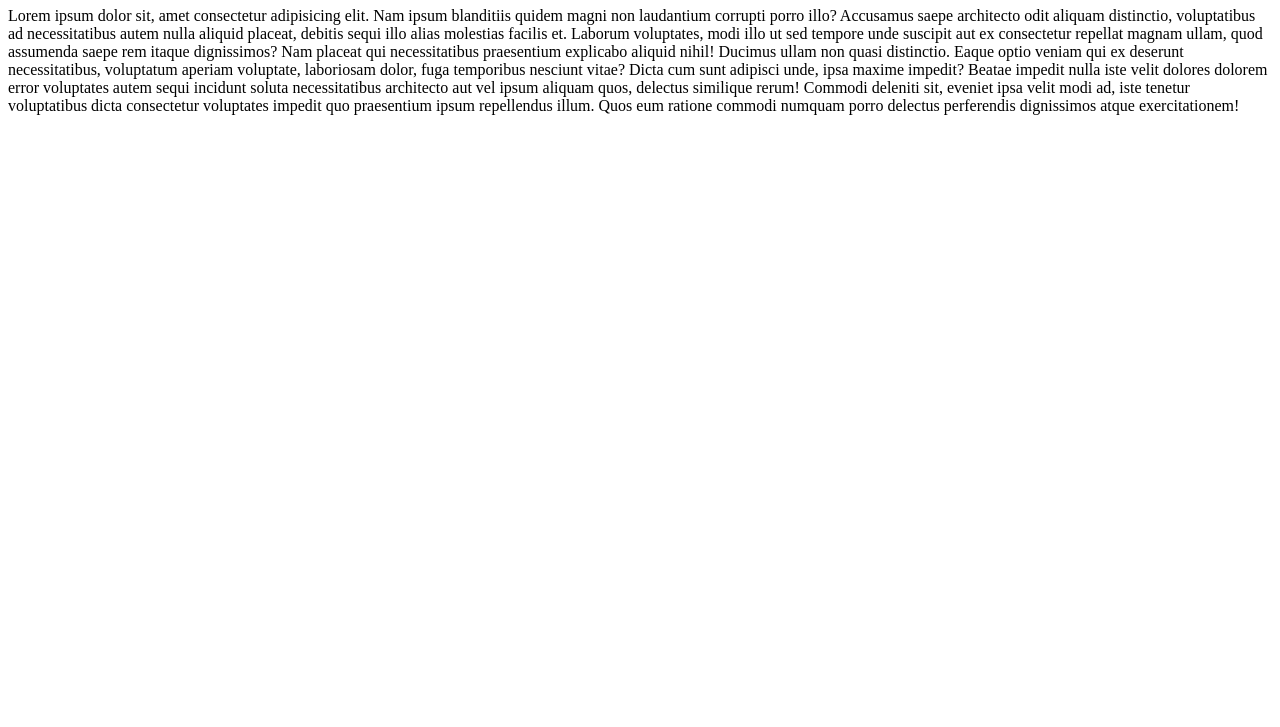
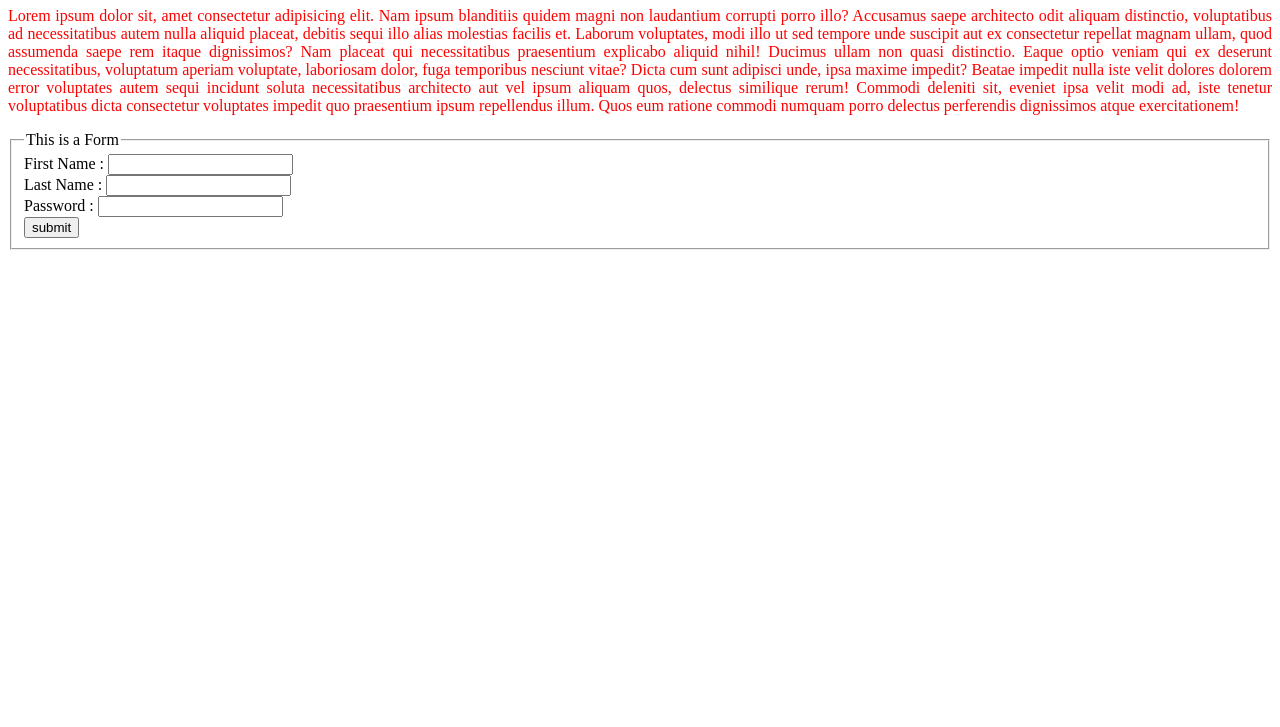
Before and after one commit to Soruj24/firstWeb, a plain HTML site: page index.html in a window 1280 px wide. Shown: the part 73-800 px from the top of the page. Drawn offline with Linux system fonts and the light colour scheme.

Commit message:
added css

```diff
--- a/index.html
+++ b/index.html
@@ -1,14 +1,45 @@
 <!DOCTYPE html>
 <html lang="en">
+
 <head>
     <meta charset="UTF-8">
     <meta http-equiv="X-UA-Compatible" content="IE=edge">
     <meta name="viewport" content="width=device-width, initial-scale=1.0">
     <title>First Web</title>
+    <link rel="stylesheet" href="style.css">
 </head>
+
 <body>
     <h1>Hello Word</h1>
-    <p>Lorem ipsum dolor sit, amet consectetur adipisicing elit. Nam ipsum blanditiis quidem magni non laudantium corrupti porro illo? Accusamus saepe architecto odit aliquam distinctio, voluptatibus ad necessitatibus autem nulla aliquid placeat, debitis sequi illo alias molestias facilis et. Laborum voluptates, modi illo ut sed tempore unde suscipit aut ex consectetur repellat magnam ullam, quod assumenda saepe rem itaque dignissimos? Nam placeat qui necessitatibus praesentium explicabo aliquid nihil! Ducimus ullam non quasi distinctio. Eaque optio veniam qui ex deserunt necessitatibus, voluptatum aperiam voluptate, laboriosam dolor, fuga temporibus nesciunt vitae? Dicta cum sunt adipisci unde, ipsa maxime impedit? Beatae impedit nulla iste velit dolores dolorem error voluptates autem sequi incidunt soluta necessitatibus architecto aut vel ipsum aliquam quos, delectus similique rerum! Commodi deleniti sit, eveniet ipsa velit modi ad, iste tenetur voluptatibus dicta consectetur voluptates impedit quo praesentium ipsum repellendus illum. Quos eum ratione commodi numquam porro delectus perferendis dignissimos atque exercitationem!</p>
+    <p>Lorem ipsum dolor sit, amet consectetur adipisicing elit. Nam ipsum blanditiis quidem magni non laudantium
+        corrupti porro illo? Accusamus saepe architecto odit aliquam distinctio, voluptatibus ad necessitatibus autem
+        nulla aliquid placeat, debitis sequi illo alias molestias facilis et. Laborum voluptates, modi illo ut sed
+        tempore unde suscipit aut ex consectetur repellat magnam ullam, quod assumenda saepe rem itaque dignissimos? Nam
+        placeat qui necessitatibus praesentium explicabo aliquid nihil! Ducimus ullam non quasi distinctio. Eaque optio
+        veniam qui ex deserunt necessitatibus, voluptatum aperiam voluptate, laboriosam dolor, fuga temporibus nesciunt
+        vitae? Dicta cum sunt adipisci unde, ipsa maxime impedit? Beatae impedit nulla iste velit dolores dolorem error
+        voluptates autem sequi incidunt soluta necessitatibus architecto aut vel ipsum aliquam quos, delectus similique
+        rerum! Commodi deleniti sit, eveniet ipsa velit modi ad, iste tenetur voluptatibus dicta consectetur voluptates
+        impedit quo praesentium ipsum repellendus illum. Quos eum ratione commodi numquam porro delectus perferendis
+        dignissimos atque exercitationem!</p>
+<form>
+    <fieldset>
+        <legend>This is a Form</legend>
+        <div>
+            <label>First Name : </label>
+            <input type="text" name="name" id="name" required>
+        </div>
+        <div>
+            <label>Last Name : </label>
+            <input type="text" name="lname" id="lname" required>
+        </div>
+        <div>
+            <label>Password : </label>
+            <input type="password" name="password" id="password" required>
+        </div>
+        <input type="submit" value="submit">
+    </fieldset>
+</form>
+</body>
 
-</body>
 </html>
--- a/style.css
+++ b/style.css
@@ -0,0 +1,8 @@
+h1{
+    color: purple;
+    text-align: center;
+}
+p{
+    text-align: justify;
+    color: red;
+}
```
